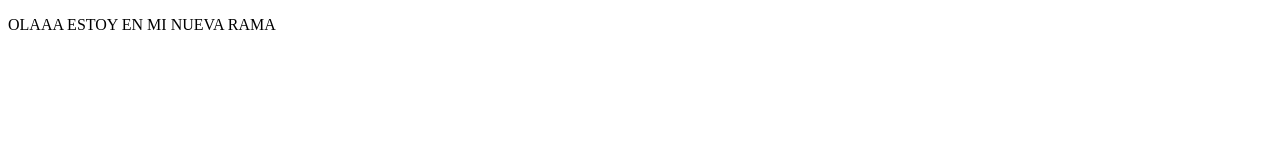
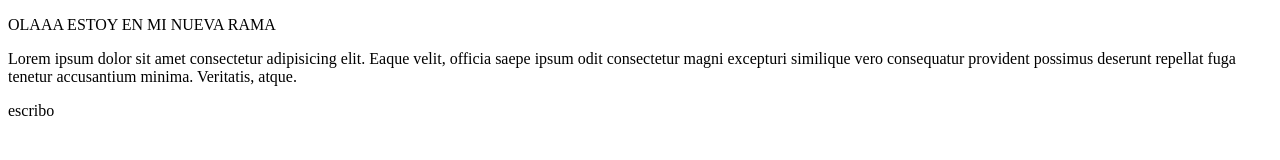
Before and after one commit to kamsan-bot/unidad2, a plain HTML site: page s35/index.html in a window 1280 px wide. Drawn offline with Linux system fonts and the light colour scheme.

Commit message:
agrega parrafo

```diff
--- a/s35/index.html
+++ b/s35/index.html
@@ -7,6 +7,15 @@
   </head>
   <body>
     <p>OLAAA ESTOY EN MI NUEVA RAMA</p>
+
+    <p>
+      Lorem ipsum dolor sit amet consectetur adipisicing elit. Eaque velit,
+      officia saepe ipsum odit consectetur magni excepturi similique vero
+      consequatur provident possimus deserunt repellat fuga tenetur accusantium
+      minima. Veritatis, atque.
+    </p>
+
+    <p>escribo</p>
     <script src="./assets/js/script.js"></script>
   </body>
 </html>
```
